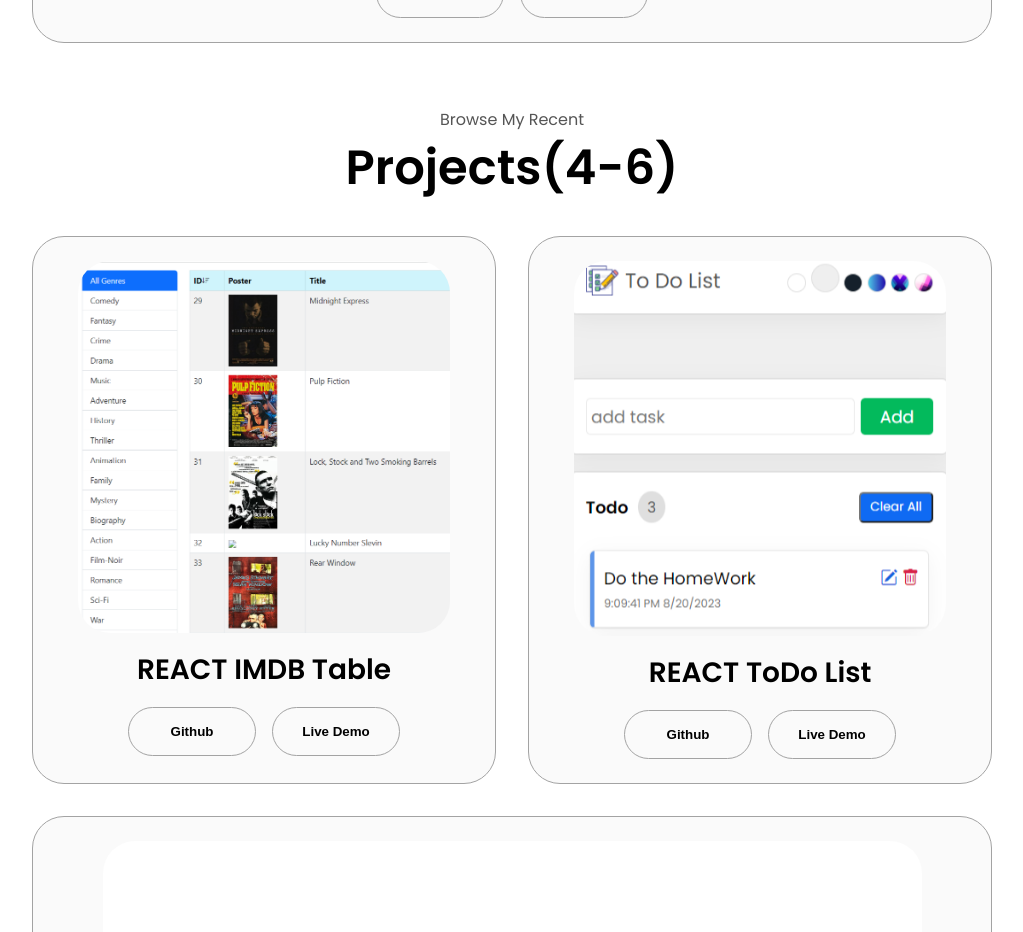
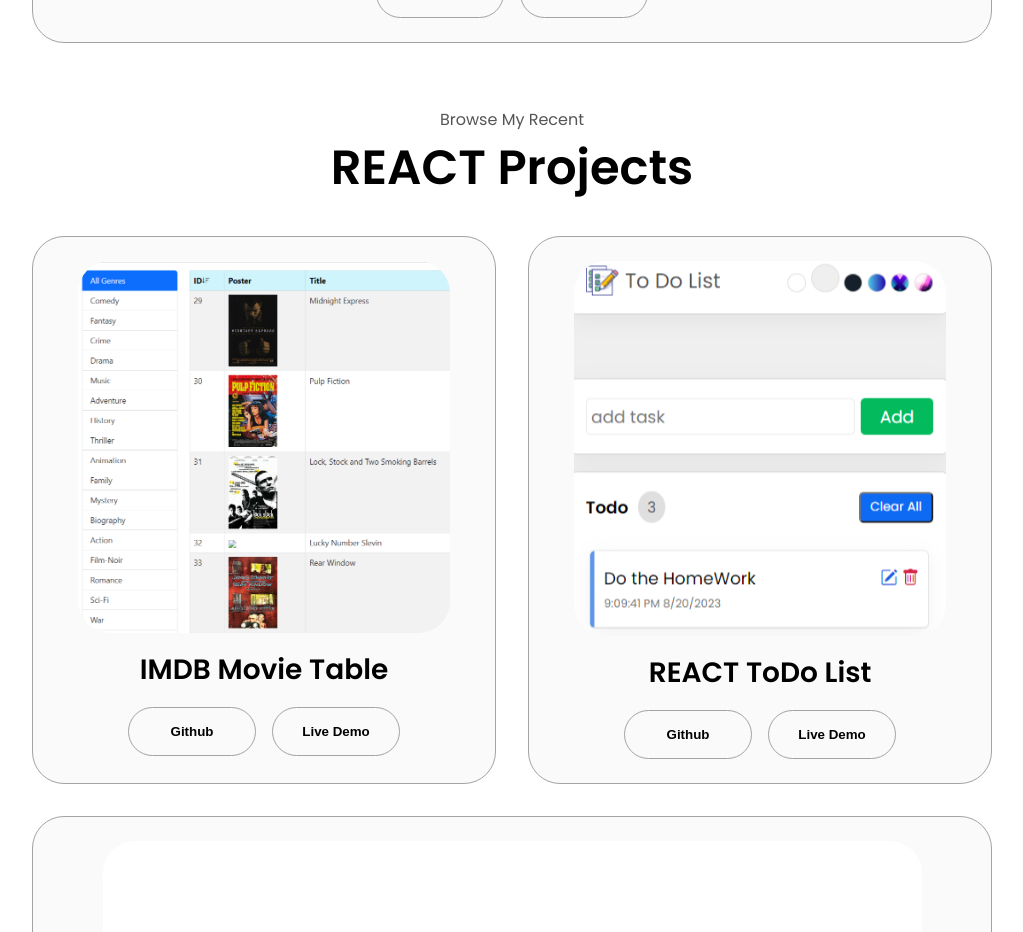
Before and after one commit to Nibaron/portfolio, a React (Create React App) app: page / in a window 1280 px wide. Shown: the part 4120-5052 px from the top of the page, without its empty margins (128-1151 px from the left). Built offline with nearby package versions, Linux system fonts and the light colour scheme.

Commit message:
Update project2.js

```diff
--- a/src/project2.js
+++ b/src/project2.js
@@ -16,7 +16,7 @@
     return (
         <section id="projects">
             <p className="section__text__p1">Browse My Recent</p>
-            <h1 className="title">Projects(4-6)</h1>
+            <h1 className="title">REACT Projects</h1>
             <div className="experience-details-container">
                 <div className="about-containers">
                     <div className="details-container color-container">
@@ -28,7 +28,7 @@
                             />
                         </div>
                         <h2 className="experience-sub-title project-title">
-                            REACT IMDB Table
+                            IMDB Movie Table
                         </h2>
                         <div className="btn-container">
                             <button
```
